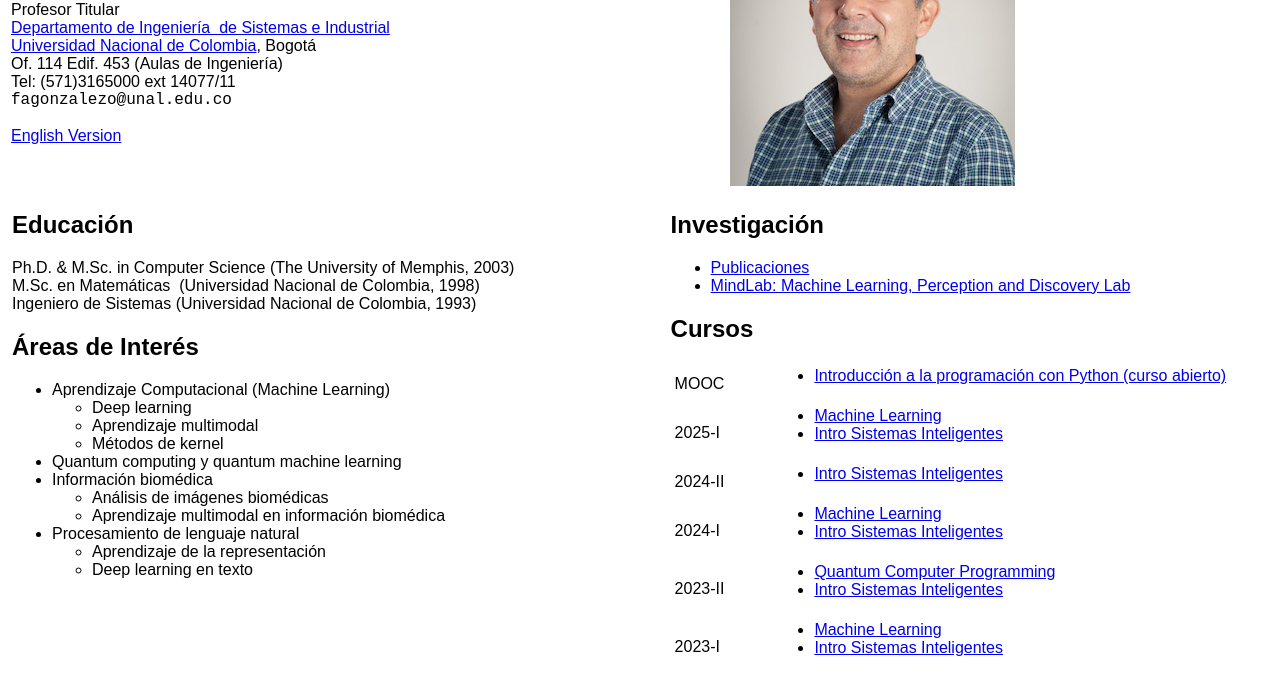
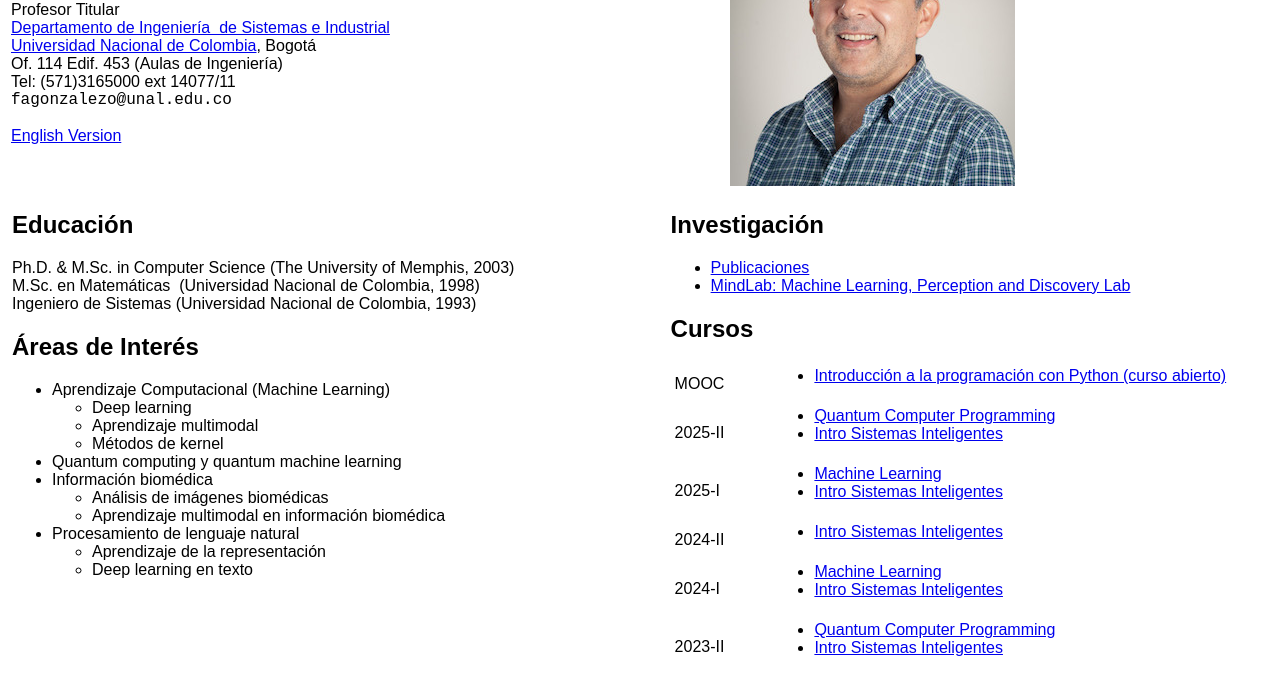
Before and after one commit to fagonzalezo/fagonzalezo.github.io, a plain HTML site: page index.html in a window 1280 px wide. Shown: the part 110-784 px from the top of the page. Drawn offline with Linux system fonts and the light colour scheme.

Commit message:
Add courses for 2025-II in index.html

```diff
--- a/index.html
+++ b/index.html
@@ -90,6 +90,17 @@
                     <ul>
                       <li><a href="https://mlds.unal.edu.co/courses/course-v1:MLDS+mlds0a+2023/about">Introducción a la programación con Python (curso abierto)</a><a href="https://fagonzalezo.github.io/qcp-2022-2/"></a></li>
 
+                    </ul>
+                  </td>
+                </tr>
+                <tr>
+                  <td style="vertical-align: middle;">2025-II</td>
+                  <td style="background-color: white;">
+                    <ul>
+                      <li><a href="https://fagonzalezo.github.io/qcp-2025-2/">Quantum
+                          Computer Programming</a></li>
+                      <li><a href="https://fagonzalezo.github.io/iis-2025-2/">Intro
+                          Sistemas Inteligentes</a></li>
                     </ul>
                   </td>
                 </tr>
```
